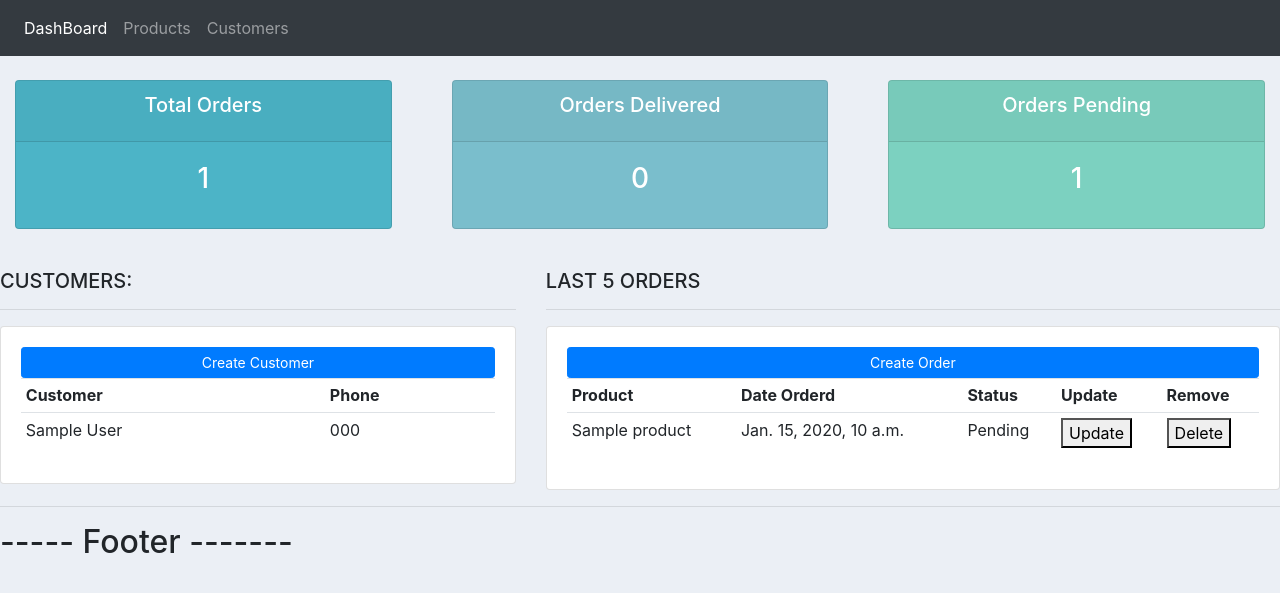
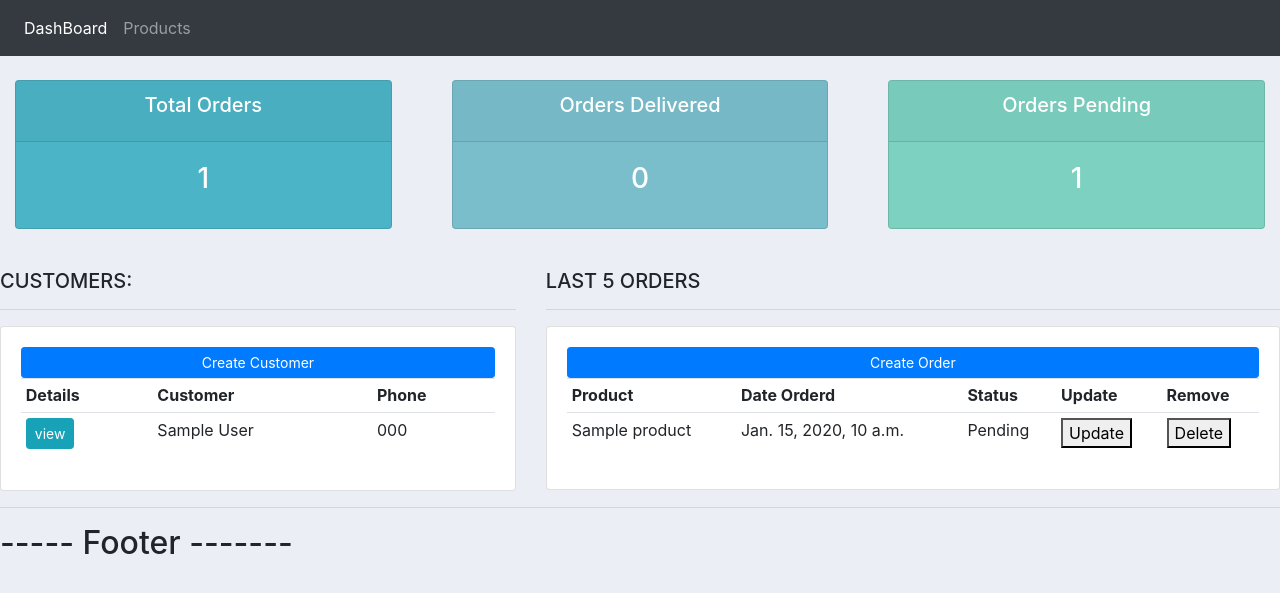
Before and after one commit to Manash-git/CRM-system-using-Django, a Django app: page / in a window 1280 px wide. Shown: the top 593 px of the page. Run offline with Django 3.2, Linux system fonts and the light colour scheme; tables that the repository leaves empty hold one stand-in row (values such as "Sample post"); some libraries are stand-ins or nearby versions.

Commit message:
navbar url| dashboard customer view button | urls name added

```diff
--- a/crm/CoffeeShop/templates/CoffeeShop/dashboard.html
+++ b/crm/CoffeeShop/templates/CoffeeShop/dashboard.html
@@ -12,14 +12,14 @@
 			<a class="btn btn-primary  btn-sm btn-block" href="">Create Customer</a>
 			<table class="table table-sm">
 				<tr>
-
+					<th>Details</th>
 					<th>Customer</th>
 					<th>Phone</th>
 				</tr>
 
 				{% for i in customers %}
 					<tr>
-
+						<td> <a class="btn btn-sm btn-info" href="{% url 'customer' i.id %}">view</a></td>
 						<td>{{i.name}}</td>
 						<td>{{i.phone}}</td>
 					</tr>
--- a/crm/CoffeeShop/templates/CoffeeShop/navbar.html
+++ b/crm/CoffeeShop/templates/CoffeeShop/navbar.html
@@ -11,14 +11,13 @@
     <div class="collapse navbar-collapse" id="navbarNav">
       <ul class="navbar-nav">
         <li class="nav-item active">
-          <a class="nav-link" href="#">DashBoard </a>
+          <a class="nav-link" href="{% url 'home' %}">DashBoard </a>
         </li>
         <li class="nav-item">
-          <a class="nav-link" href="#">Products</a>
+          <a class="nav-link" href="{% url 'products' %}">Products</a>
         </li>
-        <li class="nav-item">
-          <a class="nav-link" href="#">Customers</a>
-        </li>
+
+
 
       </ul>
     </div>
--- a/crm/CoffeeShop/urls.py
+++ b/crm/CoffeeShop/urls.py
@@ -3,7 +3,7 @@ from . import views
 
 
 urlpatterns = [
-    path('', views.home),
-    path('customers/<str:pk>/',views.customers),
-    path('products/',views.products),
+    path('', views.home, name="home"),
+    path('customers/<str:pk>/',views.customers, name="customer"),
+    path('products/',views.products, name="products"),
 ]
```
